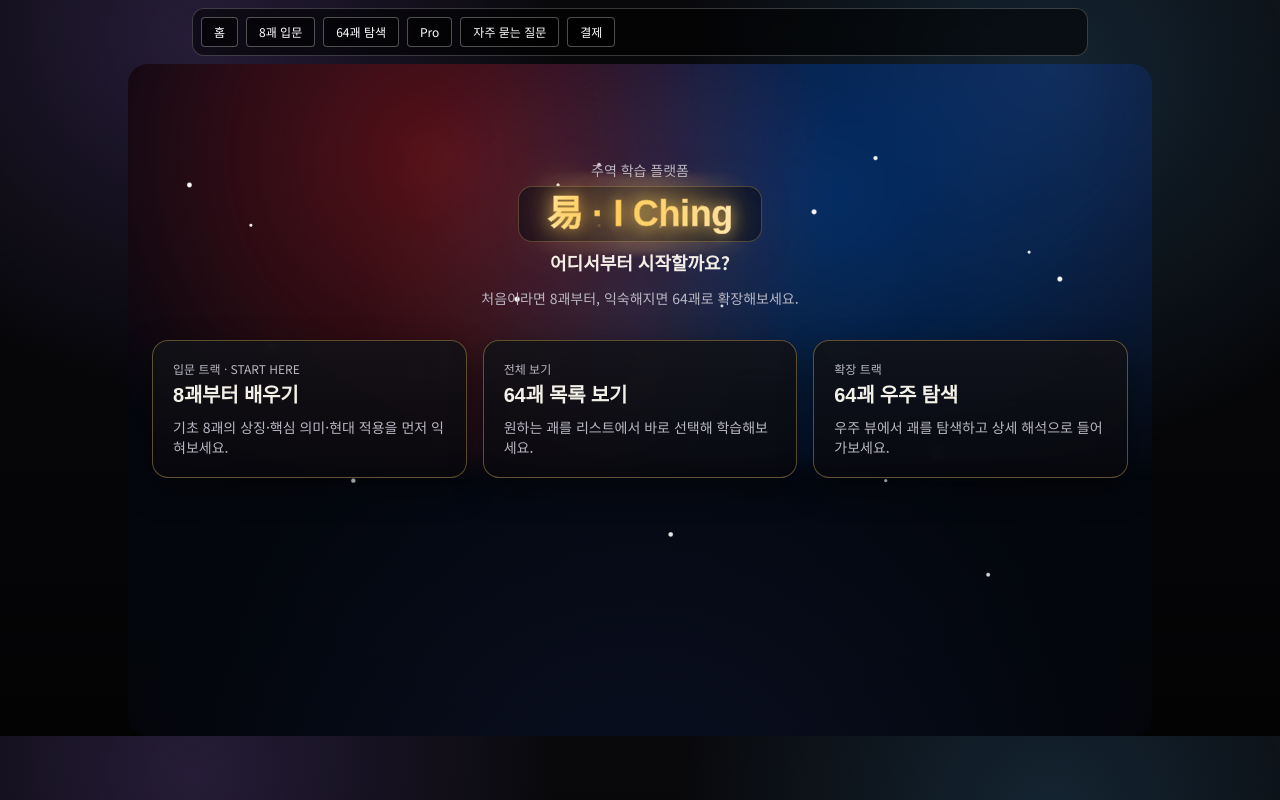
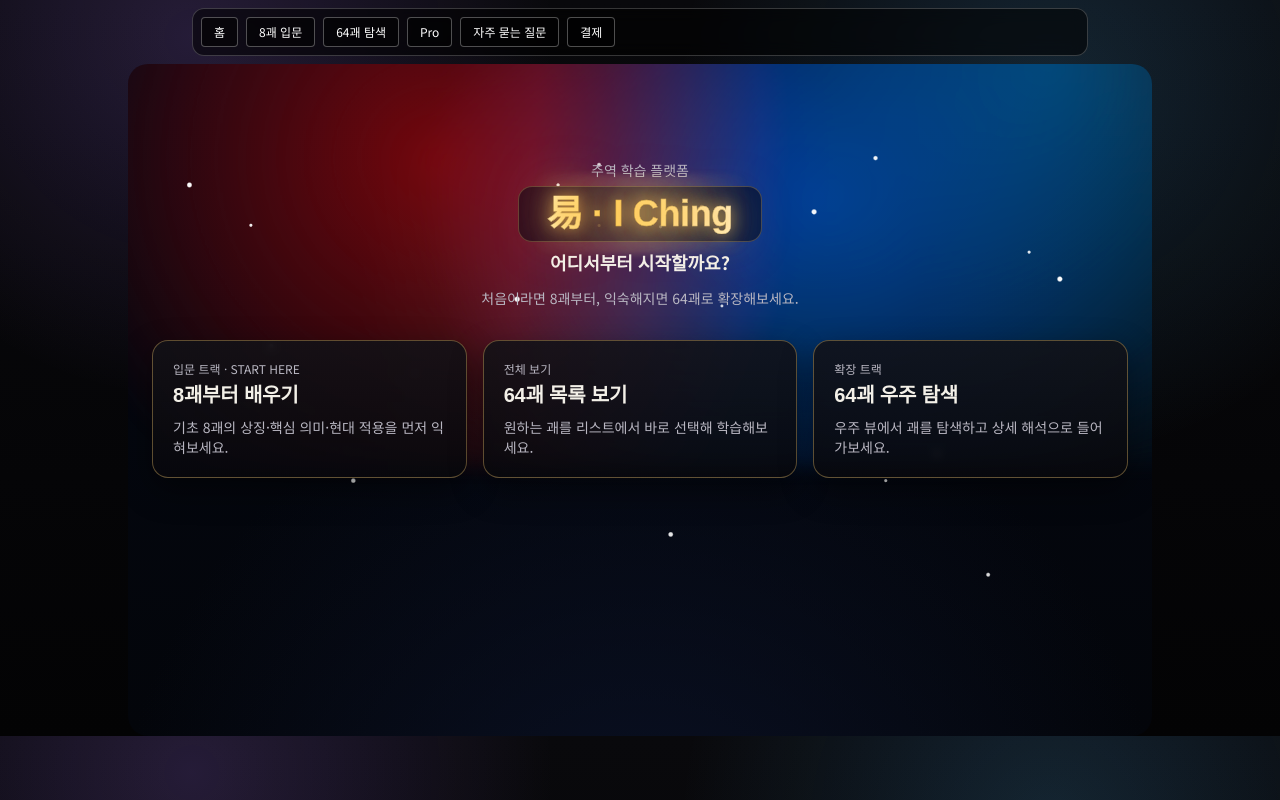
Before and after one commit to kinddragon1224/iching-learning-web, a Next.js app: page / in a window 1280 px wide. Built offline with nearby package versions, Linux system fonts and the light colour scheme.

Commit message:
Increase home background saturation while keeping existing style

```diff
--- a/app/globals.css
+++ b/app/globals.css
@@ -261,11 +261,11 @@ h3 {
   height: 78%;
   z-index: 0;
   background:
-    radial-gradient(circle at 34% 42%, rgba(214, 44, 44, 0.34), transparent 44%),
-    radial-gradient(circle at 64% 50%, rgba(0, 71, 160, 0.38), transparent 46%),
-    radial-gradient(circle at 50% 68%, rgba(255, 255, 255, 0.09), transparent 38%),
-    radial-gradient(circle at 82% 24%, rgba(88, 152, 255, 0.24), transparent 40%);
-  filter: blur(10px) saturate(1.25);
+    radial-gradient(circle at 34% 42%, rgba(234, 38, 38, 0.44), transparent 44%),
+    radial-gradient(circle at 64% 50%, rgba(0, 92, 214, 0.46), transparent 46%),
+    radial-gradient(circle at 50% 68%, rgba(255, 255, 255, 0.11), transparent 38%),
+    radial-gradient(circle at 82% 24%, rgba(82, 176, 255, 0.34), transparent 40%);
+  filter: blur(9px) saturate(1.55) contrast(1.08);
   animation: nebulaFloat 8.2s ease-in-out infinite;
   pointer-events: none;
 }
@@ -298,8 +298,8 @@ h3 {
 }
 
 @keyframes starsTwinkle {
-  0%, 100% { opacity: 0.62; filter: brightness(1); }
-  50% { opacity: 1; filter: brightness(1.45); }
+  0%, 100% { opacity: 0.66; filter: brightness(1.1) saturate(1.15); }
+  50% { opacity: 1; filter: brightness(1.6) saturate(1.25); }
 }
 
 .home-stars-layer-2 {
```
